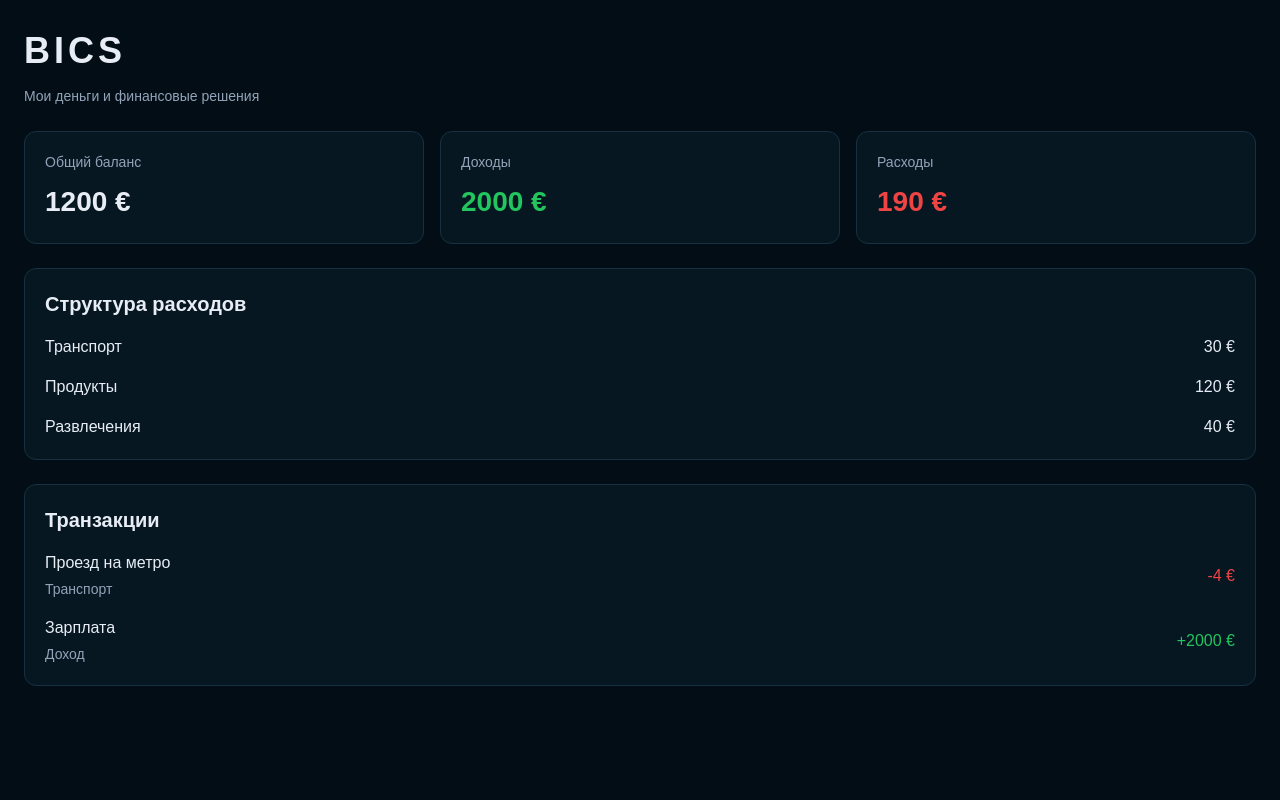
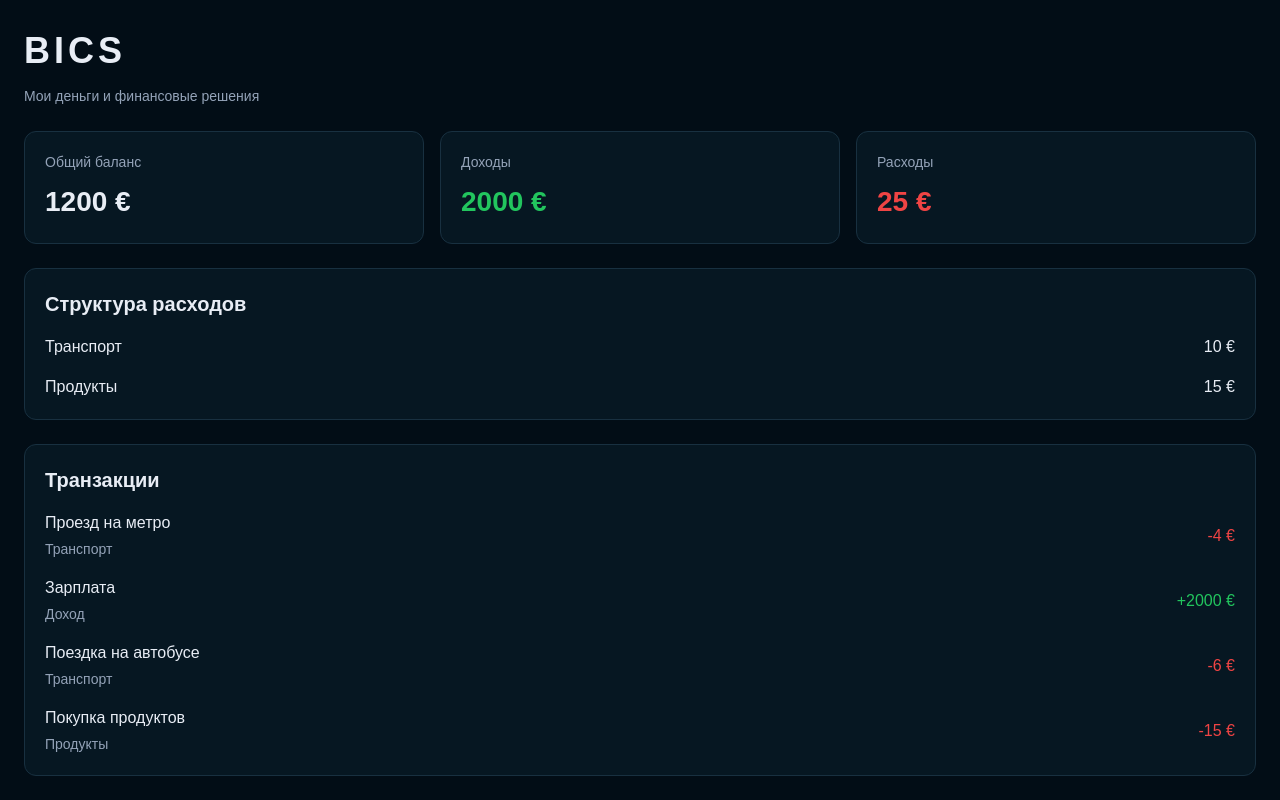
Before and after one commit to iwan-semjonow-dev/BICS, a React (Vite) app: page / in a window 1280 px wide. Built offline with nearby package versions, Linux system fonts and the light colour scheme.

Commit message:
Calculate expense totals and category summaries from transactions

```diff
--- a/src/App.tsx
+++ b/src/App.tsx
@@ -4,19 +4,9 @@ import Balance from "./components/Balance/Balance";
 import ExpenseStructure from "./components/ExpenseStructure/ExpenseStructure";
 import Transactions from "./components/Transactions/Transactions";
 import type { Transaction } from "./components/Transactions/Transactions";
+import type { ExpenseSummary } from "./components/ExpenseStructure/ExpenseStructure";
 
 function App() {
-
-  const expenses = [
-    { id: 1, category: "Транспорт", amount: 30 },
-    { id: 2, category: "Продукты", amount: 120 },
-    { id: 3, category: "Развлечения", amount: 40 }
-  ]
-
-  const totalExpenses = expenses.reduce(
-    (total, expense) => total + expense.amount,
-    0
-  )
 
   const transactions: Transaction[] = [
     {
@@ -33,8 +23,45 @@ function App() {
       category: "Доход",
       amount: 2000,
       type: "income"
+    },
+
+    {
+      id: 3,
+      title: "Поездка на автобусе",
+      category: "Транспорт",
+      amount: 6,
+      type: "expense"
+    },
+
+    {
+      id: 4,
+      title: "Покупка продуктов",
+      category: "Продукты",
+      amount: 15,
+      type: "expense"
     }
   ]
+
+  const expenseTransactions = transactions.filter(
+    (transaction) => transaction.type === "expense"
+  )
+
+  const totalExpenses = expenseTransactions.reduce(
+    (total, expense) => total + expense.amount,
+    0
+  )
+
+  const expenseSummaries: ExpenseSummary[] = [];
+
+  for (const transaction of expenseTransactions) {
+    const existingSummary = expenseSummaries.find((summary) => summary.category === transaction.category);
+
+    if (existingSummary) {
+      existingSummary.amount += transaction.amount;
+    } else {
+      expenseSummaries.push({id: transaction.id, category: transaction.category, amount: transaction.amount})
+    }
+  }
 
   return (
     <div className="app">
@@ -44,7 +71,7 @@ function App() {
         <Balance amount={2000} title="Доходы" variant="income" />
         <Balance amount={totalExpenses} title="Расходы" variant="expense" />
       </div>
-      <ExpenseStructure expenses={expenses} />
+      <ExpenseStructure expenses={expenseSummaries} />
       <Transactions transactions={transactions} />
     </div>
   )
--- a/src/components/ExpenseStructure/ExpenseStructure.tsx
+++ b/src/components/ExpenseStructure/ExpenseStructure.tsx
@@ -1,6 +1,6 @@
 import "./ExpenseStructure.css"
 
-type ExpenseSummary = {
+export type ExpenseSummary = {
     id: number;
     category: string;
     amount: number;
```
